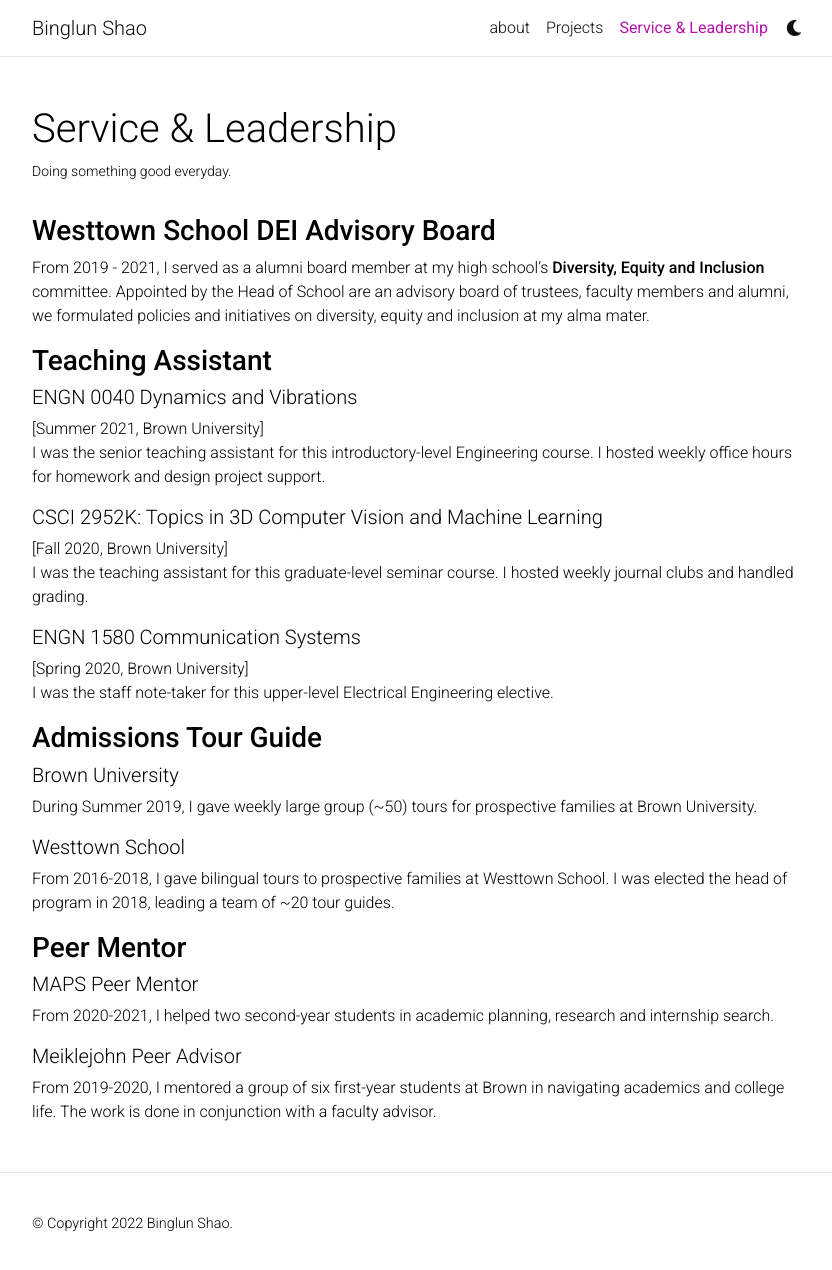
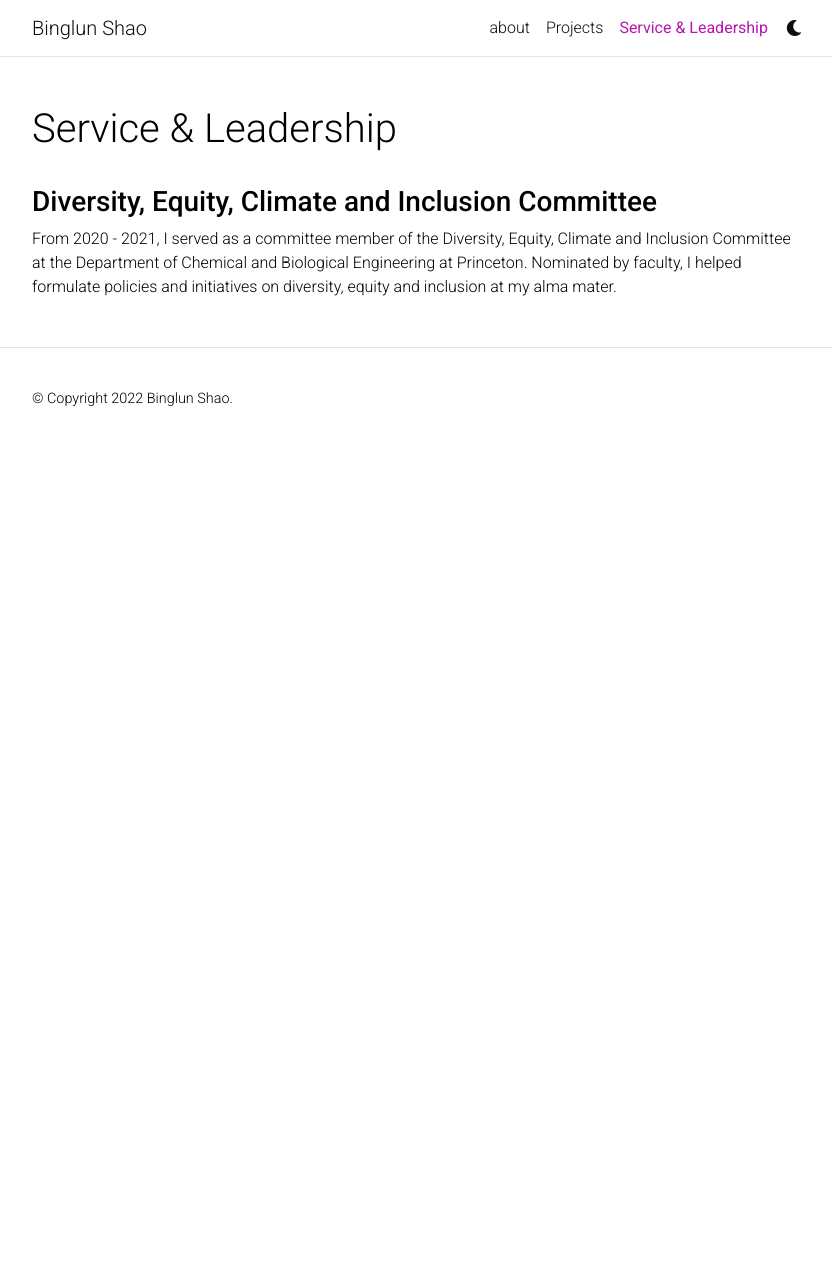
Before and after one commit to bingluna/bingluna.github.io, a Jekyll site: the page built from _pages/service_leadership.md, in a window 1280 px wide and 1275 px high. Shown: the top 1270 px of the window, without its empty margins (223-1055 px from the left). Built offline with Jekyll 4.4.1, drawn with Linux system fonts in a browser that asks for light colours; comment, search, counter and statistics services are not loaded; a style sheet for code colours, icons or effects is not loaded.

Commit message:
edited bibliography

```diff
--- a/_bibliography/papers.bib
+++ b/_bibliography/papers.bib
@@ -22,8 +22,7 @@
 @article{nunley2022blastospim,
   title = {BlastoSPIM: 3D instance segmentation of nuclei in the mouse blastocyst},
   author = {Hayden Nunley* and Binglun Shao* and additional authors (*equal contribution)},
-  booktitle = {},
-  journal = {},
+  booktitle = {pending submission to PLOS Computational Biology},
   year = {2022},
   selected = {true},
   abbr = {In Progress},
--- a/_config.yml
+++ b/_config.yml
@@ -140,7 +140,7 @@ collections:
     output: true
     permalink: /news/:path/
   projects:
-    output: false
+    output: false # todo: enable after writing projects
     permalink: /projects/:path/
 
 news_scrollable: true # adds a vertical scroll bar if there are more than 3 news items
--- a/_pages/service_leadership.md
+++ b/_pages/service_leadership.md
@@ -3,44 +3,8 @@ order_id: 6
 layout: page
 title: Service & Leadership
 permalink: /serve_lead/
-description: Doing something good everyday.
+description:
 nav: true
 ---
-### **Westtown School DEI Advisory Board**
-From 2019 - 2021, I served as a alumni board member at my high school's **Diversity, Equity and Inclusion**
-committee. Appointed by the Head of School are an advisory board of trustees, faculty members
-and alumni, we formulated policies and initiatives on diversity, equity and inclusion at my alma mater.
-
-
-### **Teaching Assistant**
-##### ENGN 0040 Dynamics and Vibrations
-[Summer 2021, Brown University] <br/>
-I was the senior teaching assistant for this introductory-level
-Engineering course. I hosted weekly office hours for homework and design project support.
-
-##### CSCI 2952K: Topics in 3D Computer Vision and Machine Learning
-[Fall 2020, Brown University] <br/>
-I was the teaching assistant for this graduate-level seminar course.
-I hosted weekly journal clubs and handled grading.
-
-##### ENGN 1580 Communication Systems
-[Spring 2020, Brown University] <br/>
-I was the staff note-taker for this upper-level
-Electrical Engineering elective.
-
-
-### **Admissions Tour Guide**
-##### Brown University
-During Summer 2019, I gave weekly large group (~50) tours for prospective families at Brown University.
-
-##### Westtown School
-From 2016-2018, I gave bilingual tours to prospective families at Westtown School.
-I was elected the head of program in 2018, leading a team of ~20 tour guides.
-
-### **Peer Mentor**
-##### MAPS Peer Mentor
-From 2020-2021, I helped two second-year students in academic planning, research and internship search.
-
-##### Meiklejohn Peer Advisor
-From 2019-2020, I mentored a group of six first-year students at Brown in navigating academics and college life.
-The work is done in conjunction with a faculty advisor.
+### **Diversity, Equity, Climate and Inclusion Committee**
+From 2020 - 2021, I served as a committee member of the Diversity, Equity, Climate and Inclusion Committee at the Department of Chemical and Biological Engineering at Princeton. Nominated by faculty, I helped formulate policies and initiatives on diversity, equity and inclusion at my alma mater.
```
Also changed, not shown: other parts of _bibliography/papers.bib (+1 -1 lines).
